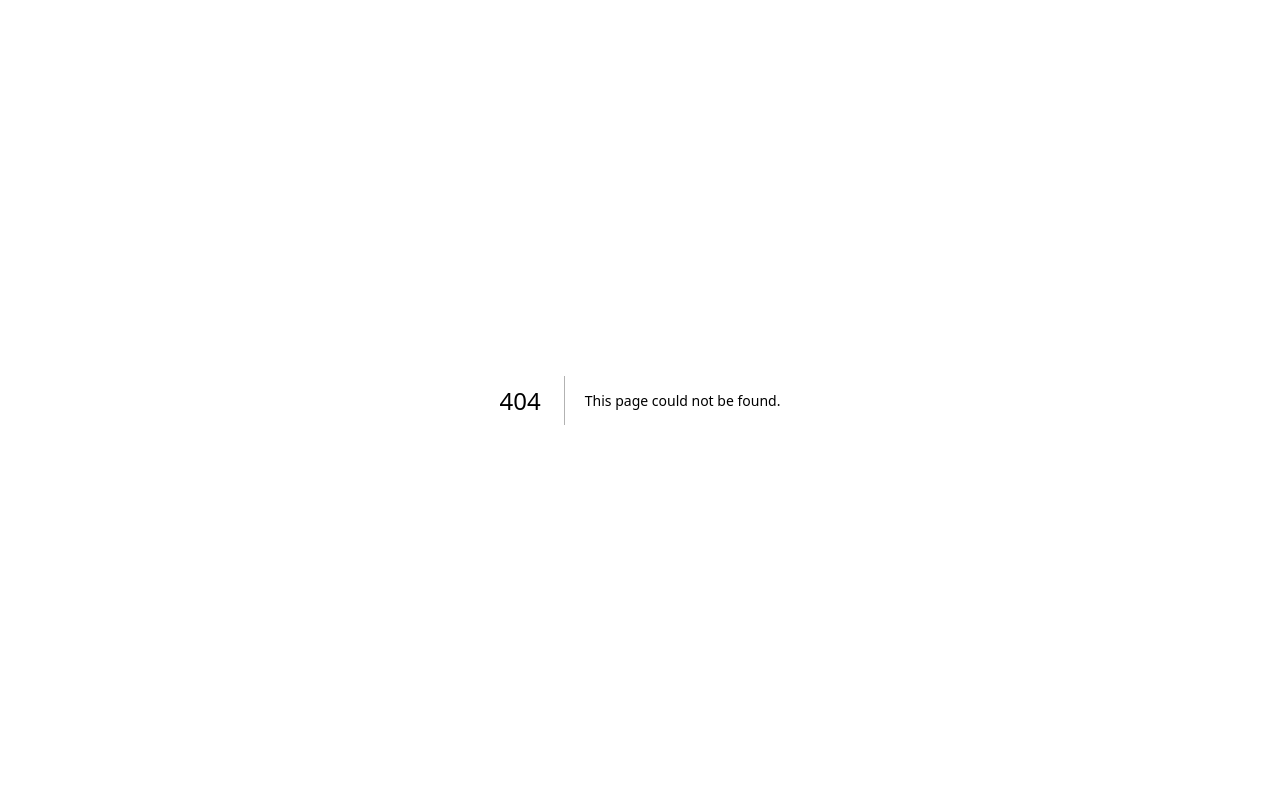
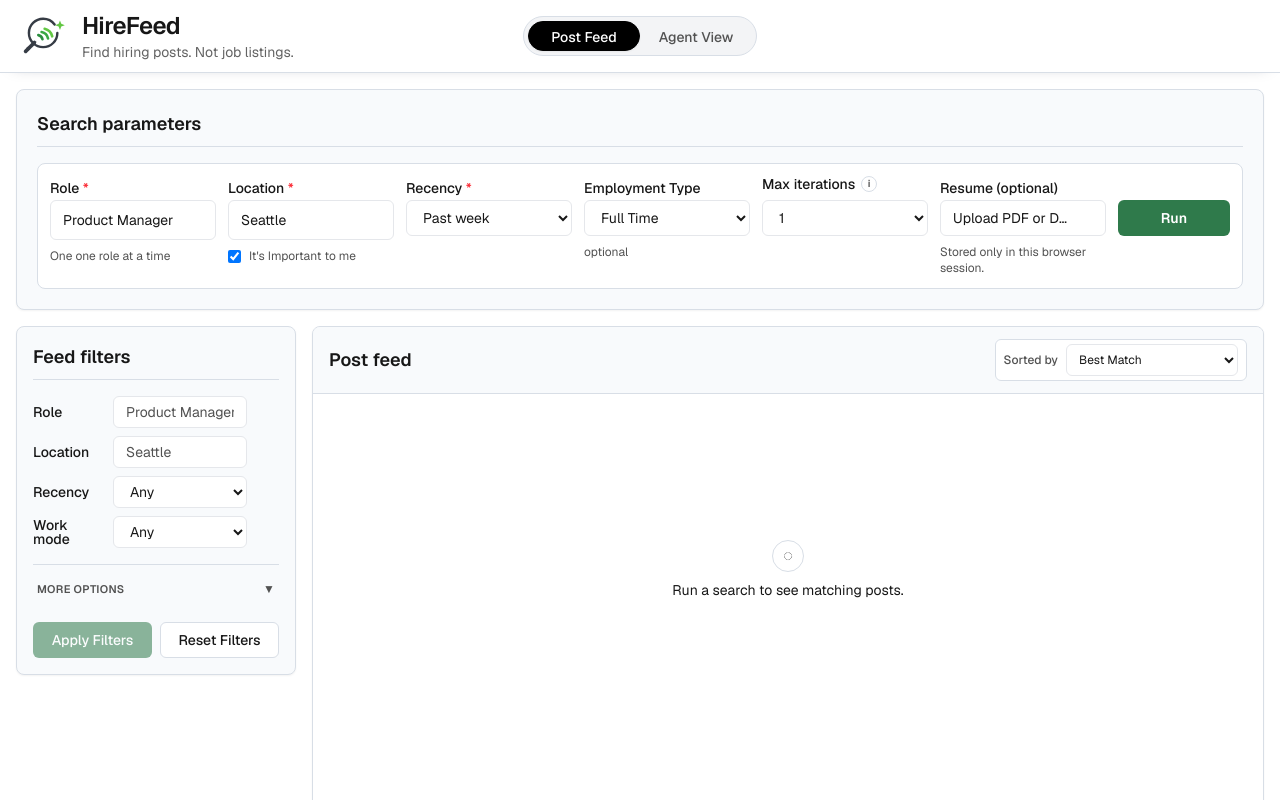
Before and after one commit to tkakati/job-post-search, a Next.js app: page /home in a window 1280 px wide. Before the commit this address had no page. Shown: the top 800 px of the page. Built offline with nearby package versions, Linux system fonts and the light colour scheme.

Commit message:
chore: make /home canonical and redirect legacy feed/debug routes

```diff
--- a/src/app/(product)/debug/page.tsx
+++ b/src/app/(product)/debug/page.tsx
@@ -8,5 +8,5 @@ export default async function DebugPage({ searchParams }: DebugPageProps) {
   const params = await searchParams;
   const rawView = Array.isArray(params.view) ? params.view[0] : params.view;
   const view = rawView === "agent" ? "agent" : "post-feed";
-  redirect(`/posts-feed?view=${view}`);
+  redirect(`/home?view=${view}`);
 }
--- /dev/null
+++ b/src/app/(product)/home/page.tsx
@@ -0,0 +1,12 @@
+import { DebugTabClient } from "@/components/job-discovery/debug-tab-client";
+
+type HomePageProps = {
+  searchParams: Promise<{ view?: string | string[] }>;
+};
+
+export default async function HomePage({ searchParams }: HomePageProps) {
+  const params = await searchParams;
+  const rawView = Array.isArray(params.view) ? params.view[0] : params.view;
+  const mode = rawView === "agent" ? "agent" : "post-feed";
+  return <DebugTabClient mode={mode} />;
+}
--- a/src/app/(product)/job-discovery/page.tsx
+++ b/src/app/(product)/job-discovery/page.tsx
@@ -1,5 +1,5 @@
 import { redirect } from "next/navigation";
 
 export default function JobDiscoveryPage() {
-  redirect("/posts-feed");
+  redirect("/home");
 }
--- a/src/app/(product)/posts-feed/page.tsx
+++ b/src/app/(product)/posts-feed/page.tsx
@@ -1,4 +1,4 @@
-import { DebugTabClient } from "@/components/job-discovery/debug-tab-client";
+import { redirect } from "next/navigation";
 
 type PostsFeedPageProps = {
   searchParams: Promise<{ view?: string | string[] }>;
@@ -7,6 +7,6 @@ type PostsFeedPageProps = {
 export default async function PostsFeedPage({ searchParams }: PostsFeedPageProps) {
   const params = await searchParams;
   const rawView = Array.isArray(params.view) ? params.view[0] : params.view;
-  const mode = rawView === "agent" ? "agent" : "post-feed";
-  return <DebugTabClient mode={mode} />;
+  const view = rawView === "agent" ? "agent" : "post-feed";
+  redirect(`/home?view=${view}`);
 }
--- a/src/app/(product)/product-header.tsx
+++ b/src/app/(product)/product-header.tsx
@@ -17,7 +17,7 @@ export function ProductHeader() {
   const searchParams = useSearchParams();
 
   const activeView: "post-feed" | "agent" = React.useMemo(() => {
-    if (pathname === "/posts-feed") return "post-feed";
+    if (pathname === "/posts-feed" || pathname === "/home") return "post-feed";
     const view = searchParams?.get("view");
     return view === "agent" ? "agent" : "post-feed";
   }, [pathname, searchParams]);
@@ -71,7 +71,7 @@ export function ProductHeader() {
     >
       <div className="relative mx-auto flex w-full items-center px-4 py-2">
         <Link
-          href="/posts-feed?view=post-feed"
+          href="/home?view=post-feed"
           className="group flex items-center gap-2.5 leading-tight"
         >
           <Image
@@ -108,7 +108,7 @@ export function ProductHeader() {
               )}
             />
             <Link
-              href="/posts-feed?view=post-feed"
+              href="/home?view=post-feed"
               role="tab"
               aria-selected={activeView === "post-feed"}
               className={cn(
@@ -121,7 +121,7 @@ export function ProductHeader() {
               Post Feed
             </Link>
             <Link
-              href="/posts-feed?view=agent"
+              href="/home?view=agent"
               role="tab"
               aria-selected={activeView === "agent"}
               className={cn(
--- a/src/app/page.tsx
+++ b/src/app/page.tsx
@@ -1,5 +1,5 @@
 import { redirect } from "next/navigation";
 
 export default function Home() {
-  redirect("/posts-feed");
+  redirect("/home");
 }
```
